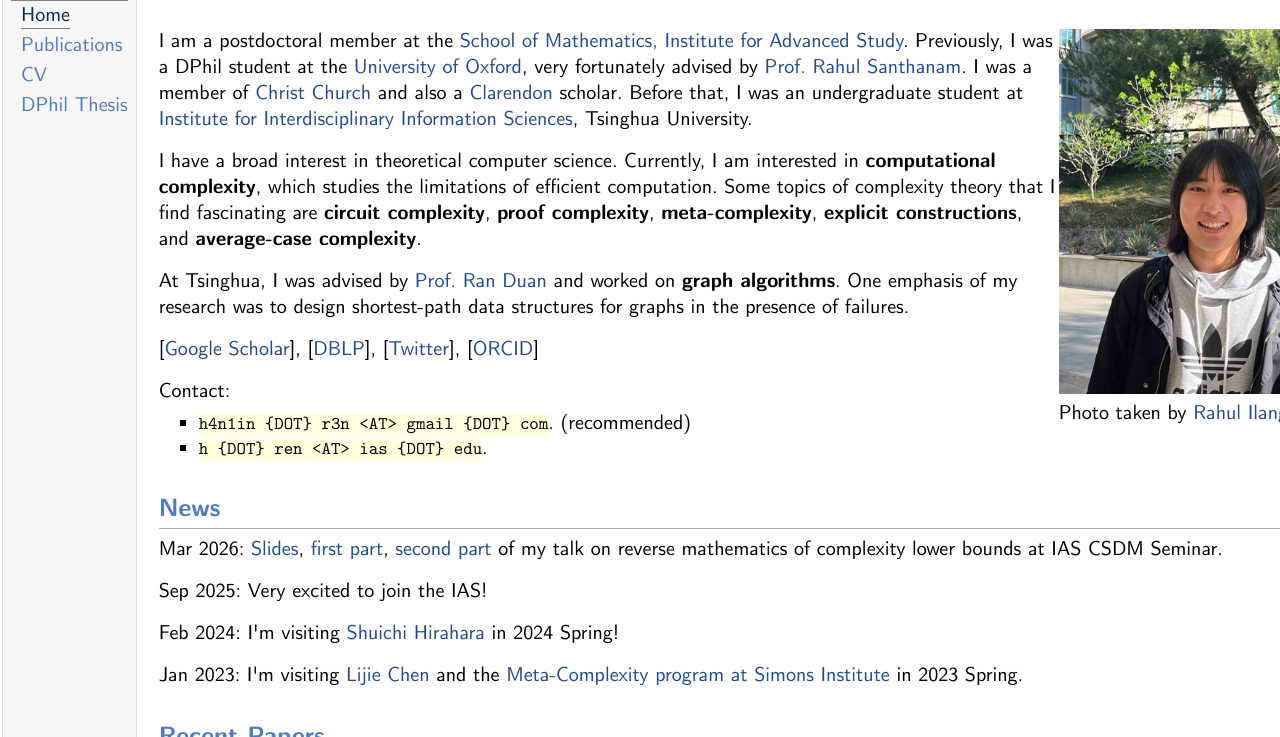
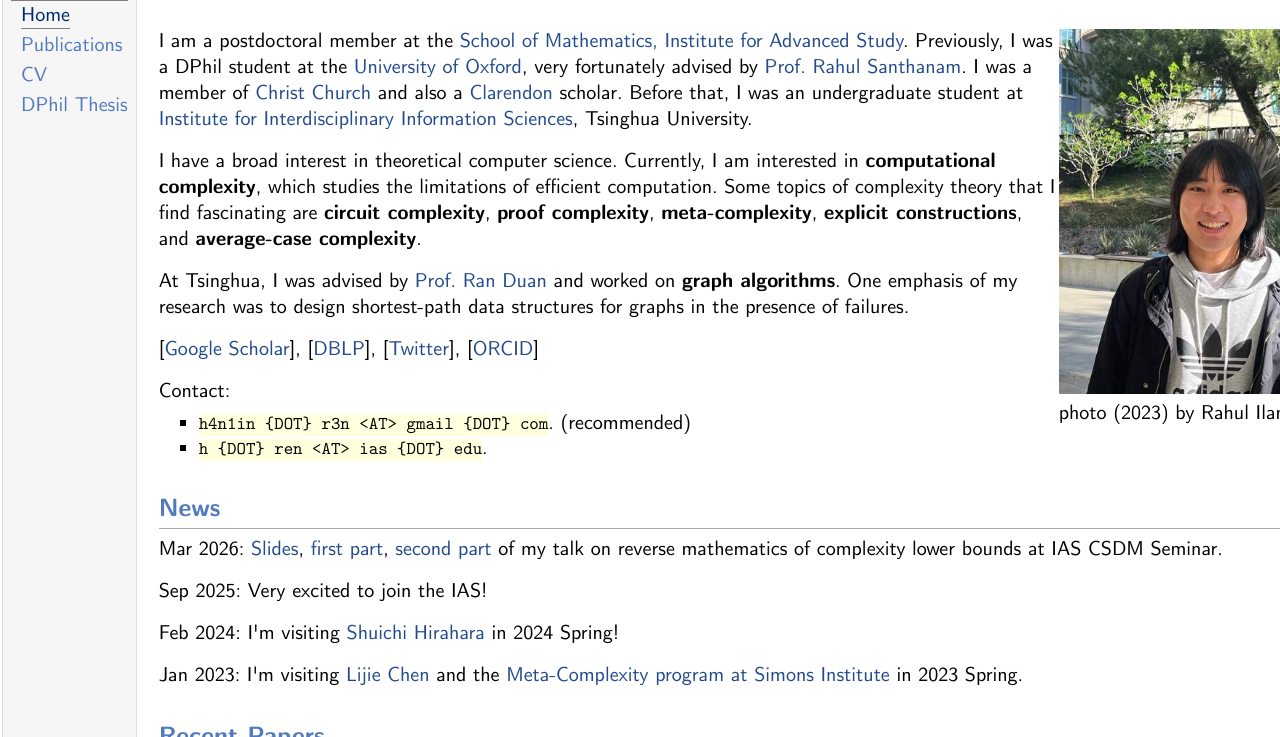
Before and after one commit to hanlin-ren/hanlin-ren.github.io, a plain HTML site: page index.html in a window 1280 px wide. Shown: the part 63-800 px from the top of the page. Drawn offline with nearby package versions, Linux system fonts and the light colour scheme; files whose address does not match are found by name; a web font is replaced by a local one.

Commit message:
add a photo & some talks

```diff
--- a/index.html
+++ b/index.html
@@ -51,10 +51,44 @@ function toggle(id) {
 <h1>Hanlin Ren</h1>
 </div>
 
-<div style="float: right;">
-<img src="files/photos/photo.jpg" alt="My photo" width="300" />
-<p>Photo taken by <a href="https://www.rahulilango.com/">Rahul Ilango</a></p>
+<!--
+  Profile-photo configuration. Each page load picks either entry with equal
+  probability. Edit the two objects below to change images or captions.
+-->
+<div id="profile-photo" style="float: right;">
+<noscript>
+<img src="files/photos/2023.jpg" alt="Hanlin Ren" width="300" />
+<p>photo (2023) by Rahul Ilango</p>
+</noscript>
 </div>
+<script>
+(function () {
+  var photos = [
+    {
+      src: "files/photos/2023.jpg",
+      caption: "photo (2023) by Rahul Ilango"
+    },
+    {
+      src: "files/photos/2026.png",
+      caption: "photo (2026) by Claire"
+    }
+  ];
+
+  var selected = photos[Math.random() < 0.5 ? 0 : 1];
+  var container = document.getElementById("profile-photo");
+  var image = document.createElement("img");
+  var caption = document.createElement("p");
+
+  image.src = selected.src;
+  image.alt = "Hanlin Ren";
+  image.width = 300;
+  caption.textContent = selected.caption;
+
+  container.appendChild(image);
+  container.appendChild(caption);
+})();
+</script>
+
 
 <p>I am a postdoctoral member at the <a href="https://www.ias.edu/math">School of Mathematics, Institute for Advanced Study</a>. Previously, I was a DPhil student at the <a href="https://cs.ox.ac.uk">University of Oxford</a>, very fortunately advised by <a href="https://www.cs.ox.ac.uk/people/rahul.santhanam/">Prof. Rahul Santhanam</a>. I was a member of <a href="https://www.chch.ox.ac.uk/">Christ Church</a> and also a <a href="https://www.ox.ac.uk/clarendon">Clarendon</a> scholar. Before that, I was an undergraduate student at <a href="http://iiis.tsinghua.edu.cn/en">Institute for Interdisciplinary Information Sciences</a>, Tsinghua University.</p>
 
```
Also changed, not shown: data/head.html (+1 -4 lines), data/photo.html (added, +37 -0 lines), files/photos/2023.jpg (renamed from files/photos/photo.jpg), files/photos/2026.png (added), 1 other file.
